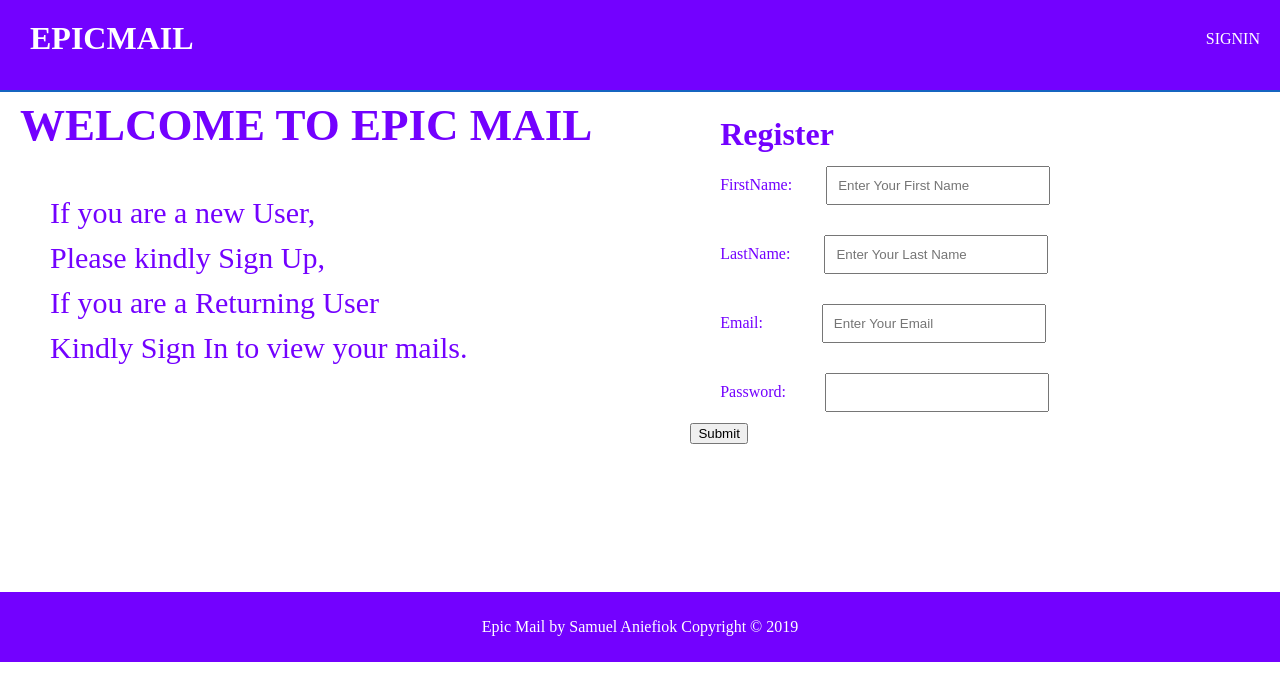
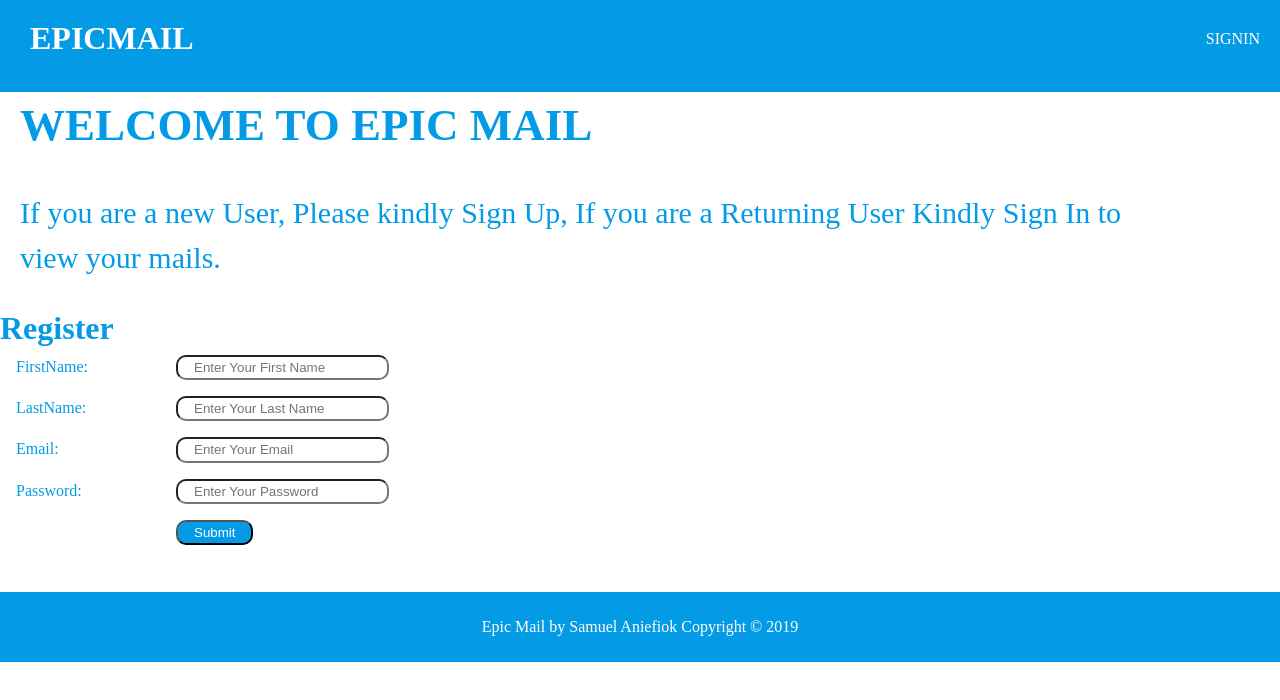
Before and after one commit to Cool-sami12/EPIC-Mail, a plain HTML site: page UI/index.html in a window 1280 px wide. Drawn offline with Linux system fonts and the light colour scheme.

Commit message:
UI responsive

```diff
--- a/UI/home.js
+++ b/UI/home.js
@@ -9,13 +9,13 @@ function checkform(){
 	 	location.href="signin.html";
 	 }
 }
+function checkSign(){
+	var em=document.getElementById('txtemail');
+	var ps=document.getElementById('txtpass');
+	if ( fn.value =="" | ln.value == "" || em.value == "" || ps.value == ""){
 
-function checksign(){
-	var em = document.getElementById('txtemail');
-	var ps = document.getElementById('txtpass');
-	if (em.value == "" || ps.value == ""){
-		alert("Enter your Email and Password")
-	} else {
+	} else{
 		location.href="dashboard.html";
 	}
+
 }
--- a/UI/index.html
+++ b/UI/index.html
@@ -23,32 +23,32 @@
 	<div id="first">
 		<div id ="innerbody">
 			<h2>WELCOME TO EPIC MAIL</h2>
-			<p class="par">If you are a new User,<br> Please kindly Sign Up,<br> If you are a Returning User<br> Kindly Sign In to view your mails. </p>
+			<p class="par">If you are a new User, Please kindly Sign Up, If you are a Returning User Kindly Sign In to view your mails. </p>
 		</div>
 
-		<div id ="formbody">
+		<div>
 
 					<h1>Register</h1>
 					<form>
-					<div>
+					<div class ="form-box">
 					<label for "firstname"> FirstName: </label>
-					<input id="fname" type="text" name="firstname" placeholder="Enter Your First Name" required>
+					<input  type="text" id="fname" name="firstname" placeholder="Enter Your First Name" required>
 					</div>
-					<div>
+					<div class ="form-box">
 					<label> LastName: </label>
 					<input id="lname" type="text" name="lastname" placeholder="Enter Your Last Name" required>
 					</div>
-					<div>
+					<div class="form-box">
 					<label>
 					Email: </label>
-					<input id="em" type="email" name="email" placeholder="Enter Your Email" required>
+					<input type="email" id="em" name="email" placeholder="Enter Your Email" required>
 					</div>
-					<div>
+					<div class="form-box">
 					<label>
 					Password: </label>
-					<input id="pass" type="password" name="password" required>
+					<input id="pass" type="password" name="password" placeholder="Enter Your Password" required>
 					</div>
-					<div class="button">
+					<div class="form-box">
   					<button onsubmit="checkform()">Submit</button>
 						</div>
 					</form>
--- a/UI/main.css
+++ b/UI/main.css
@@ -11,10 +11,10 @@ ul{
 }
 header{
 
-	background-color: #7301ff;
+	background-color: #039be5;
 	color: #ffffff;
 	min-height: 70px;
-	border-bottom: #1565c0 2px solid;
+	border-bottom: #039be5 2px solid;
 	padding-top:20px;
 
 }
@@ -41,6 +41,11 @@ header li{
 	padding: 0 20px;
 }
 
+header a:hover{
+	color: #0d47a1;
+	font-weight: bold;
+}
+
 header nav{
 	float: right;
 	margin-top:10px;
@@ -48,14 +53,10 @@ header nav{
 h2, h1{
 	margin:0;
 }
-.par{
-	padding-left: 30px;
-}
 #first{
 	background: #ffffff;
-	color: #7301ff;
+	color: #039be5;
 	min-height: 500px;
-
 }
 #innerbody{
 	float: left;
@@ -63,39 +64,71 @@ h2, h1{
 	font-size: 30px;
 	line-height: 1.5;
 	margin-left: 20px;
-}
-#fname, #lname{
-	width: 200px;
-	margin-bottom: 30px;
-	padding:10px;
-	margin-left: 30px;
-
-}
-.button{
-	margin-left: 54%;
-	color: #7301ff;
-}
-#em{
-	width: 200px;
-	margin-left: 55px;
-	margin-bottom: 30px;
-	padding:10px;
-}
-#pass{
-	width: 200px;
-	margin-left: 35px;
-	margin-bottom: 5px;
-	padding:10px;
-}
+		}
 #formbody{
 	padding:10px;
 	line-height: 2.0;
 	min-height: 400px;
 }
 footer{
-	background-color:  #7301ff;
+	background-color: #039be5;
 	color: #ffffff;
 	height:50px;
 	text-align: center;
 	padding: 10px;
+	display: flex;
+	justify-content: center;
 }
+.par{
+	display:flex;
+}
+.form-box{
+	display: flex;
+	flex-direction:column;
+	padding: 0.5rem 0;
+}
+.form-box label{
+	display: none;
+}
+.form-box input{
+	border-radius: 10px;
+}
+.form-box button{
+	background-color: #039be5;
+		border-radius: 10px;
+		color: #ffffff;
+}
+input, label, button{
+	padding:0.2rem 1rem;
+}
+/*form-box and media queries
+
+*/
+@media all and (min-width: 500px){
+	.form-box label{
+		display: block;
+	}
+}
+
+
+@media all and (min-width: 600px){
+	.form-box{
+		flex-direction: row;
+	}
+	.form-box label{
+		flex-basis: 9rem;
+		flex-grow: 0;
+		flex-shrink: 0;
+	}
+	.form-box textarea{
+		flex-basis: 0;
+		flex-grow: 1;
+		flex-shrink: 1;
+	}
+
+	.form-box button{
+		margin-left: 11rem;
+		background-color: #039be5;
+		border-radius: 10px;
+	}
+}
```
Also changed, not shown: UI/signin.html (+2 -1 lines).
